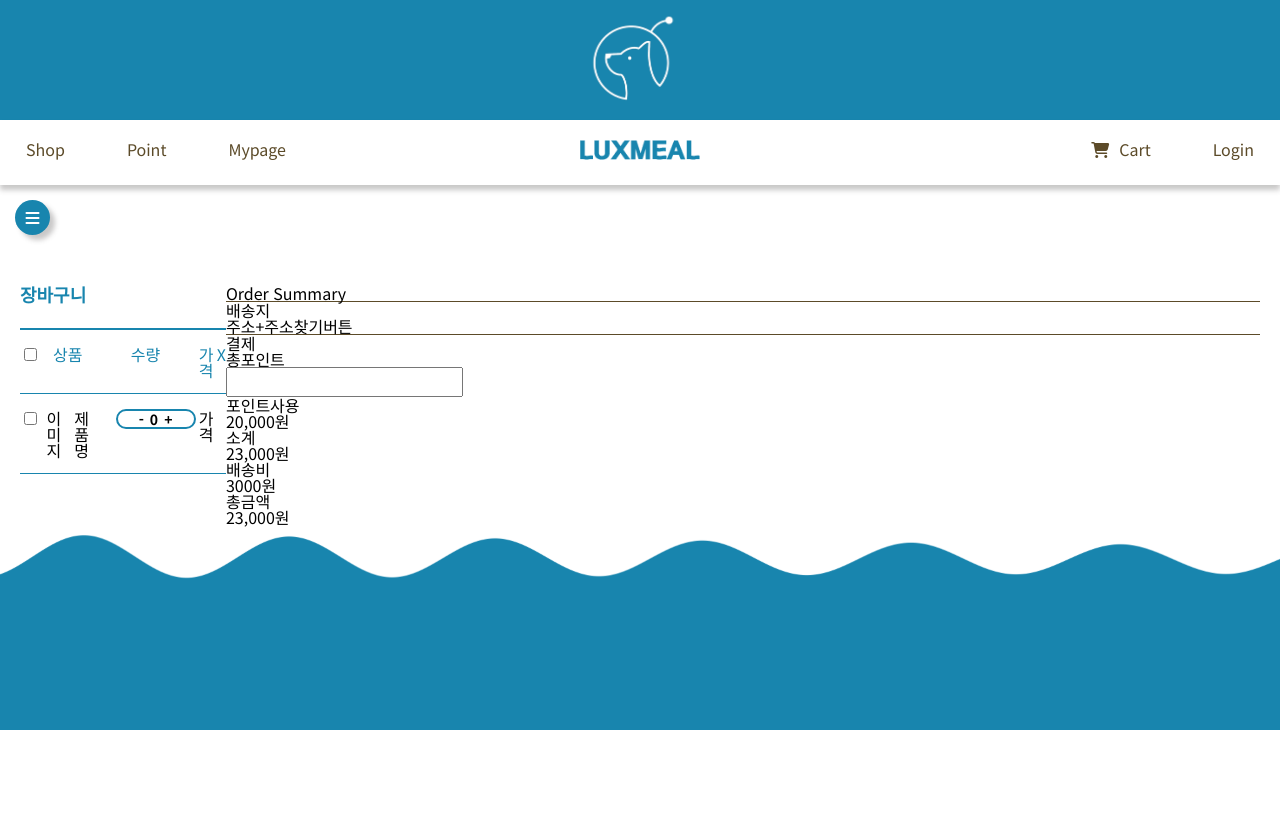
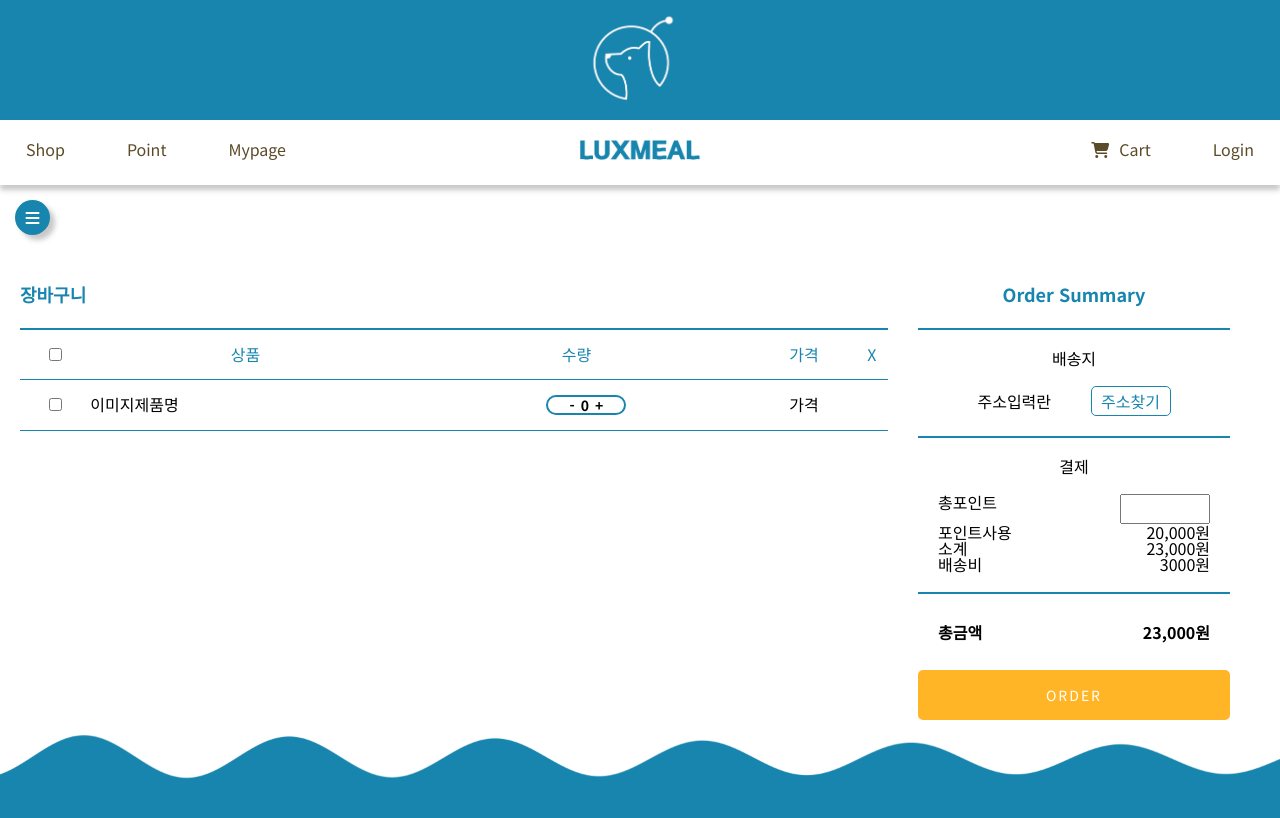
Before and after one commit to codestates-seb/seb40_main_019, a React (Create React App) app in the folder client/: page /product/order in a window 1280 px wide. Shown: the top 818 px of the page. Built offline with nearby package versions, Linux system fonts and the light colour scheme; no server answers; some icons are missing.

Commit message:
product/order 페이지 마크업

```diff
--- a/client/src/components/shop/productOrder/css/orderSummary.scss
+++ b/client/src/components/shop/productOrder/css/orderSummary.scss
@@ -1,8 +1,121 @@
 .orderSummaryContainer{
     width: 100%;
+    height: 100%;
+    display: flex;
+    justify-content: center;
+    position: relative;
+    padding: 0 30px;
 }
 
+.orderSticky{
+    width:100%;
+    height: 440px;
+    position: sticky !important;
+    top: 150px !important;
+    // font-weight: 400;
+    // border: 1px solid black; //for 레이아웃
+
+}
+//배송지 정보
 .orderAddressContainer{
-    border-top: 1px solid var(--color-brown);
-    border-bottom: 1px solid var(--color-brown);
+    border-top: 2px solid var(--color-blue);
+    border-bottom: 2px solid var(--color-blue);
+    padding: 20px;
+    font-size: 16px;
+
+    .AddressPadding{
+        text-align: center;
+        padding-bottom: 20px;
+
+    }
+    .AddressFlexBox{
+        width: 100%;
+        display: flex;
+        justify-content: space-evenly;
+        align-items: center;
+
+        >button{
+        border-radius: 5px;
+        width: 80px;
+        height: 30px;
+        border: 1px solid var(--color-blue);
+        color: var(--color-blue);
+        }
+    }
 }
+
+//결제 정보
+.orderInfoContainer{
+    padding: 20px;
+
+}
+.orderTextAlign{
+    text-align: center;
+    padding-bottom: 20px;
+
+}
+
+.totalPointBox{
+    display: flex;
+    justify-content: space-between;
+    >input{
+        width: 7vw;
+    }
+}
+
+.orderSummaryBox{
+    text-align: center;
+    margin-bottom: 25px;
+    >h1{
+        font-size: 18px;
+        font-weight: 600;
+        color: var(--color-blue);
+    }
+}
+
+.pointBox{
+    display: flex;
+    justify-content: space-between;
+}
+
+.productPriceBox{
+    display: flex;
+    justify-content: space-between;
+}
+.deliveryFeeBox{
+    display: flex;
+    justify-content: space-between;
+}
+
+//총 금액 정보
+.totalPriceBox{
+    display: flex;
+    justify-content: space-between;
+    padding: 30px 20px;
+    font-weight: bold;
+    border-top: 2px solid var(--color-blue);
+}
+
+//order버튼 -> 결제창 띄우가
+.orderBtnBox{
+    display: flex;
+    justify-content: center;
+
+    >button{
+    display: block;
+    border: 2px solid var(--color-yellow);
+    background-color: var(--color-yellow);
+    color: var(--color-white);
+    width: 350px;
+    height: 50px;
+    border-radius: 5px;
+    text-align: center;
+    font-size: 14px;
+    letter-spacing: 2px;
+    transition: all 0.3s;
+    }
+    >button:hover{
+        background-color: var(--color-white);
+        color: var(--color-yellow);
+    }
+}
--- a/client/src/components/shop/productOrder/js/OrderSummary.js
+++ b/client/src/components/shop/productOrder/js/OrderSummary.js
@@ -4,36 +4,52 @@ export default function OrderSummary() {
   return (
     <>
       <div className="orderSummaryContainer">
-        <div>
+        <div className="orderSticky">
+          <div className="orderSummaryBox">
             <h1>Order Summary</h1>
           </div>
+
+          {/* 배송지 정보 */}
           <div className="orderAddressContainer">
-          <div>배송지</div>
-          <div>주소+주소찾기버튼</div>
+            <div className="AddressPadding">배송지</div>
+            <div className="AddressFlexBox">
+              <div>주소입력란</div>
+              <button>주소찾기</button>
             </div>
-        <div>
-          <div>결제</div>
-          <div>
+          </div>
+
+          {/* 결제 정보 */}
+          <div className="orderInfoContainer">
+            <div className="orderTextAlign">결제</div>
+            <div className="totalPointBox">
               <div>총포인트</div>
               <input type="text"></input>
             </div>
-          <div>
+            <div className="pointBox">
               <div>포인트사용</div>
               <div>20,000원</div>
             </div>
-          <div>
+            <div className="productPriceBox">
               <div>소계</div>
               <div>23,000원</div>
             </div>
-          <div>
+            <div className="deliveryFeeBox">
               <div>배송비</div>
               <div>3000원</div>
             </div>
           </div>
+
+          {/* 총 금액 정보 */}
           <div>
-          <div>
+            <div className="totalPriceBox">
               <div>총금액</div>
               <div>23,000원</div>
+            </div>
+          </div>
+
+          {/* order버튼 -> 결제창 띄우가 */}
+          <div className="orderBtnBox">
+            <button>ORDER</button>
           </div>
         </div>
       </div>
--- a/client/src/pages/shopProductOrder/js/ShopProductOrder.js
+++ b/client/src/pages/shopProductOrder/js/ShopProductOrder.js
@@ -5,8 +5,12 @@ import OrderSummary from '../../../components/shop/productOrder/js/OrderSummary'
 export default function ShopProductOrder() {
   return (
     <div className="productOrderContainer">
-      <CartList />
-      <OrderSummary />
+      <div style={{ width: '70%' }}>
+        <CartList />
+      </div>
+      <div style={{ width: '30%' }}>
+        <OrderSummary />
+      </div>
     </div>
   );
 }
```
Lines whose indentation alone changed are shown as unchanged.
